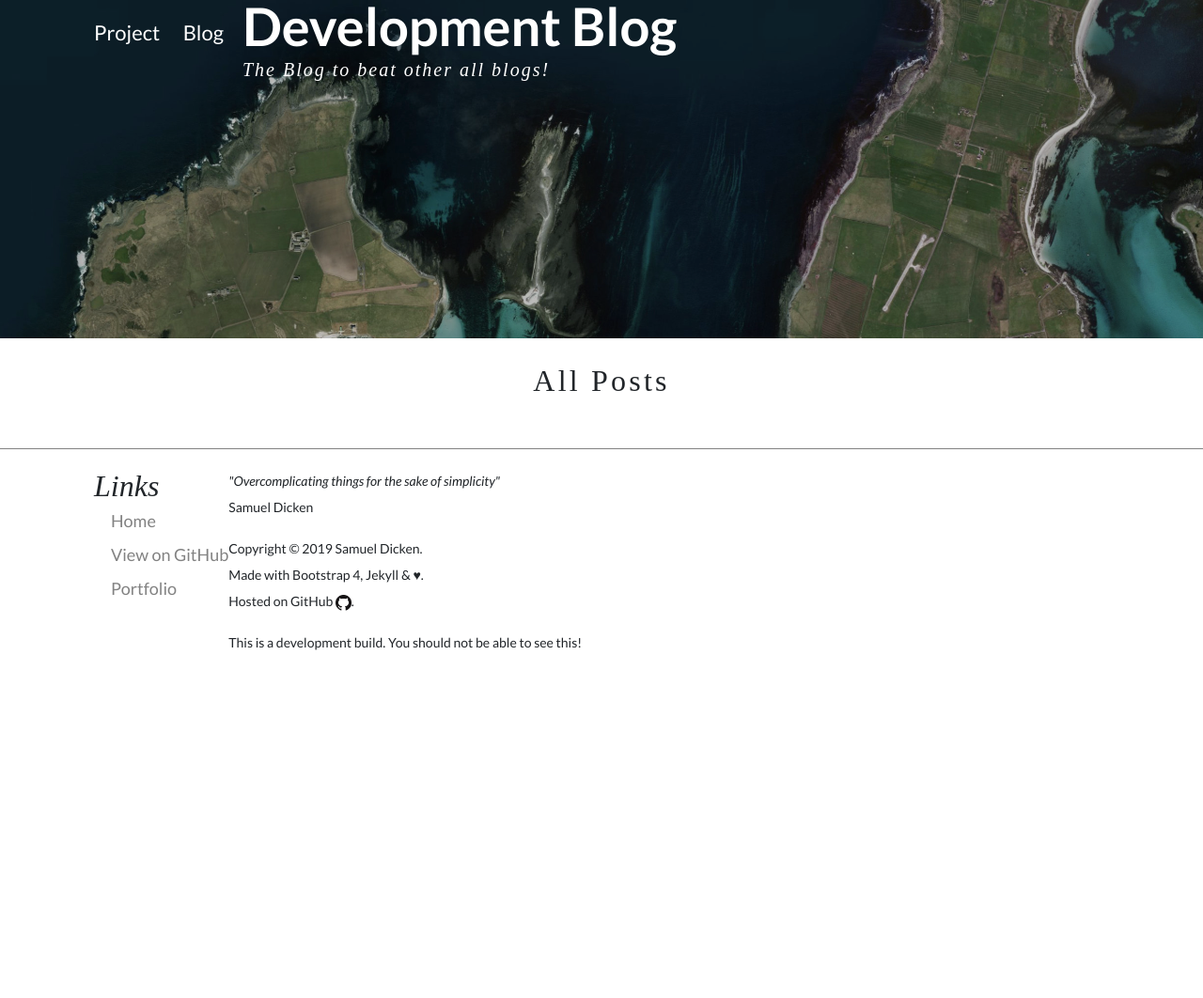
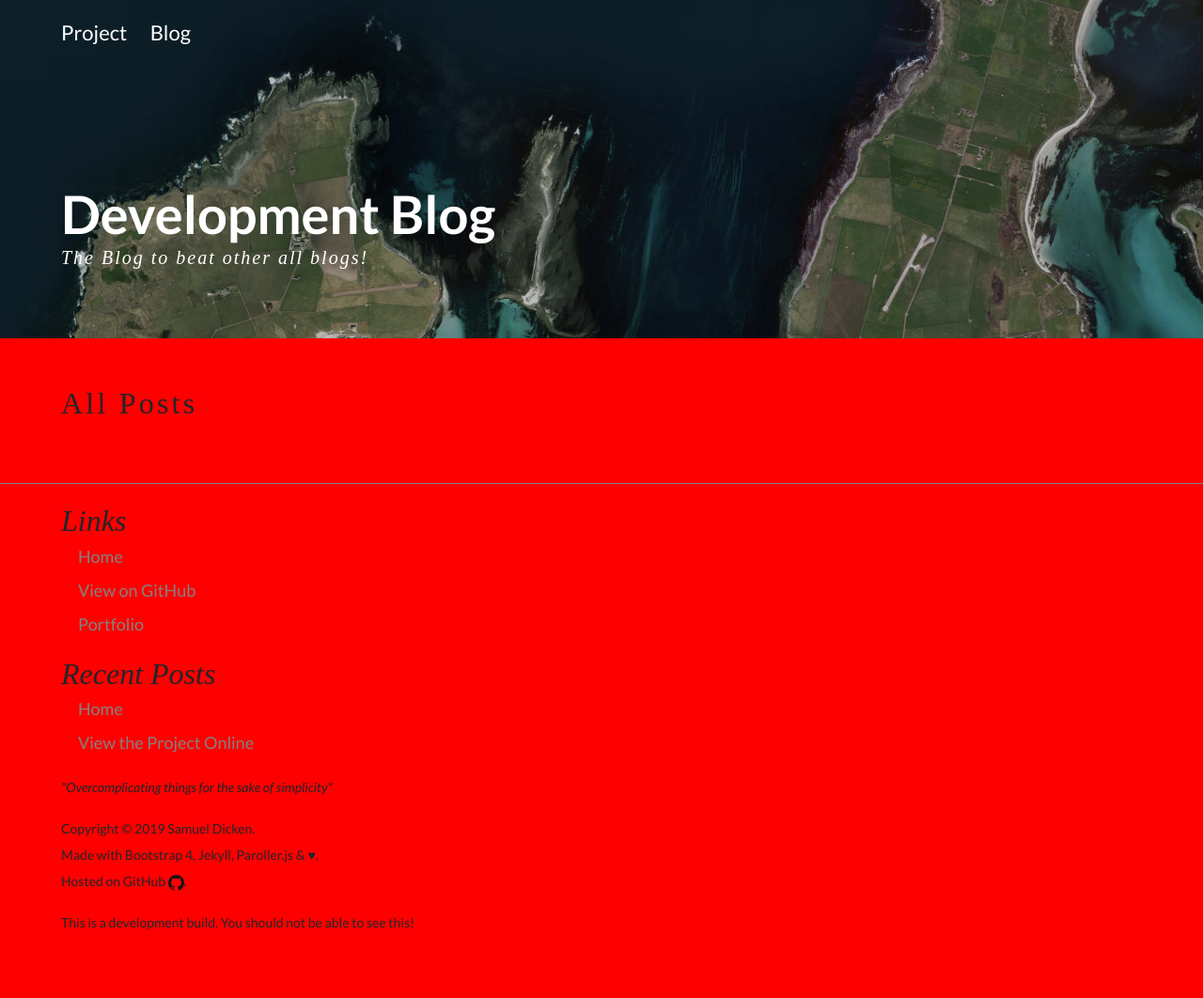
Before and after one commit to ProfessorDudley/FinalYearProject, a Jekyll site: the page built from blog/index.html, in a window 1280 px wide. Shown: the whole page at 94% size. Built offline with Jekyll 4.4.1, drawn with Linux system fonts in a browser that asks for light colours; nearby versions of some CDN libraries; before the commit the page ends 900 px from its top, so only the background shows below that.

Commit message:
removed xs- from bootstrap columns because they don't exist.

```diff
--- /dev/null
+++ b/_css/sm.css
@@ -0,0 +1 @@
+body{background-color:red}
--- a/_includes/navigation.html
+++ b/_includes/navigation.html
@@ -1,13 +1,13 @@
-<div class="col-xs-12">
+<div class="col-12">
   <nav class="site-navigation">
     <ul>
-      <li><a href="/_site/">Project</a></li>
-      <li><a href="blog">Blog</a></li>
+      <li><a href="/index.html">Project</a></li>
+      <li><a href="/blog">Blog</a></li>
     </ul>
   </nav>
 </div>
 
-<div class="col-xs-12">
+<div class="col-12">
   <nav class="button-navigation">
     <ul>
       <li><a href="https://samueldicken.com">Portfolio</a></li>
--- a/_includes/page-header.html
+++ b/_includes/page-header.html
@@ -1,7 +1,7 @@
 <header class="row paroller" style="background-image: url(/{{ page.cover }})" data-paroller-factor="0.5" data-paroller-factor-sm="0.2" data-paroller-factor-xs="0.2">
   {% include navigation.html %}
 
-  <div class="col-xs-12 heading">
+  <div class="col-12 heading">
     <h1>{{ page.title }}</h1>
     <h2>{{ page.subtitle }}</h2>
   </div>
--- a/_layouts/default.html
+++ b/_layouts/default.html
@@ -17,6 +17,7 @@
 
 			<!-- link to main stylesheet -->
 			<link rel="stylesheet" type="text/css" href="/css/xs.css">
+			<link rel="stylesheet" type="text/css" href="/css/sm.css" media="(min-width: 576px)">
 
 		</head>
 		<body class="container-fluid">
@@ -25,35 +26,33 @@
 
 			<!-- section -->
 			<section class="row justify-content-center">
-				<article class="col-xs-12 page-content">
+				<article class="col-12 page-content">
 					{{ content }}
 				</article>
 			</section>
 
 			<!-- footer -->
 			<footer class="row justify-content-start">
-				<ul class="col-xs-12">
+				<ul class="col-12">
 					<h6>Links</h6>
 					<li><a href="https://professordudley.github.io/Munchkin/">Home</a></li>
 					<li><a href="https://github.com/ProfessorDudley/Munchkin/">View on GitHub</a></li>
 					<li><a href="https://samueldicken.com">Portfolio</a></li>
 				</ul>
-				 <ul class="col-xs-12">
-					<!--<h6>Recent Posts</h6>
+				 <ul class="col-12">
+					<h6>Recent Posts</h6>
 					<li><a href="/">Home</a></li>
-					<li><a href="https://professordudley.github.io/Munchkin/">View the Project Online</a></li>-->
+					<li><a href="https://professordudley.github.io/Munchkin/">View the Project Online</a></li>
 				</ul>
 
-				<div class="col-xs-12">
+				<div class="col-12">
 					<p>
 					<i>"Overcomplicating things for the sake of simplicity"</i>
-					<br>
-					Samuel Dicken
 					</p>
 					<p>
 						Copyright © 2019 Samuel Dicken.
 						<br>
-						Made with <a href="https://getbootstrap.com" style="color: rgb(33, 37, 41);">Bootstrap 4</a>, <a href="https://jekyllrb.com" style="color: rgb(33, 37, 41);">Jekyll</a> & ♥︎.
+						Made with <a href="https://getbootstrap.com" style="color: rgb(33, 37, 41);">Bootstrap 4</a>, <a href="https://jekyllrb.com" style="color: rgb(33, 37, 41);">Jekyll</a>, <a href="https://tgomilar.github.io/paroller.js/" style="color: rgb(33, 37, 41);">Paroller.js</a> & ♥︎.
 						<br>
 						Hosted on <a href="https://pages.github.com" style="color: rgb(33, 37, 41);">GitHub <img src="/images/GitHub-Mark/PNG/GitHub-Mark-32px.png" alt="" style="height: 1.2em;"></a>.
 					</p>
--- /dev/null
+++ b/_less/sm.less
@@ -0,0 +1,3 @@
+body {
+  background-color: red;
+}
--- a/blog/index.html
+++ b/blog/index.html
@@ -11,11 +11,11 @@
 
 	  {% for post in site.posts %}
 		<div class="posts-list-entry">
-	    <h3><a href="/{{ post.url }}" title="{{ post.title }}">{{ post.title }}</a></h3>
+	    <h3><a href="{{ post.url }}" title="{{ post.title }}">{{ post.title }}</a></h3>
 			<p>
 				{{ post.excerpt }}
 			<br>
-			<a href="/_site{{ post.url }}"> read more...</a>
+			<a href="{{ post.url }}"> read more...</a>
 			</p>
 
 			<ul class="meta">
@@ -36,5 +36,4 @@
 		</div>
 	  {% endfor %}
 
-		<!-- Design a box for a preview section -->
 	</ul>
--- /dev/null
+++ b/css/sm.css
@@ -0,0 +1 @@
+body{background-color:red}
--- a/css/xs.css
+++ b/css/xs.css
@@ -40,7 +40,7 @@
 }
 body {
   background-color: #ffffff;
-  margin-top: -20px;
+  margin-top: -50px;
 }
 .site-navigation {
   display: block;
@@ -110,8 +110,8 @@
   background-blend-mode: overlay;
 }
 .row {
-  padding: 0 8%;
-  margin: 20px -15px;
+  padding: 0 4%;
+  margin: 50px -15px;
 }
 p {
   font-family: 'Lato', sans-serif;
@@ -126,7 +126,7 @@
   font-weight: 400;
   line-height: 1.2em;
   letter-spacing: 0.1em;
-  margin: 0.2em 0 1em;
+  margin: 0;
   color: #212529;
 }
 .page-content h4 {
@@ -188,7 +188,7 @@
 .posts .posts-list-entry a:hover {
   color: #4f4f4f;
 }
-.posts .meta {
+.meta {
   list-style: none;
   padding-left: 0px;
   font-family: 'Lato', sans-serif;
@@ -197,14 +197,15 @@
   line-height: 2em;
   text-align: left;
 }
-.posts .meta .post-tag {
+.meta .post-tag {
+  border: 1px solid #212529;
   border-radius: 5px;
-  background-color: #b3b3b3;
-  padding: 0px 0.4em;
+  background-color: #ffffff;
+  padding: 0 0.8em;
   color: #323232;
   margin: 0.2em 0.3em 0.2em 0em;
 }
-.posts .meta li {
+.meta li {
   display: inline-block;
   margin-right: 0.4em;
 }
```
Also changed, not shown: _less/xs.less (+9 -7 lines).
